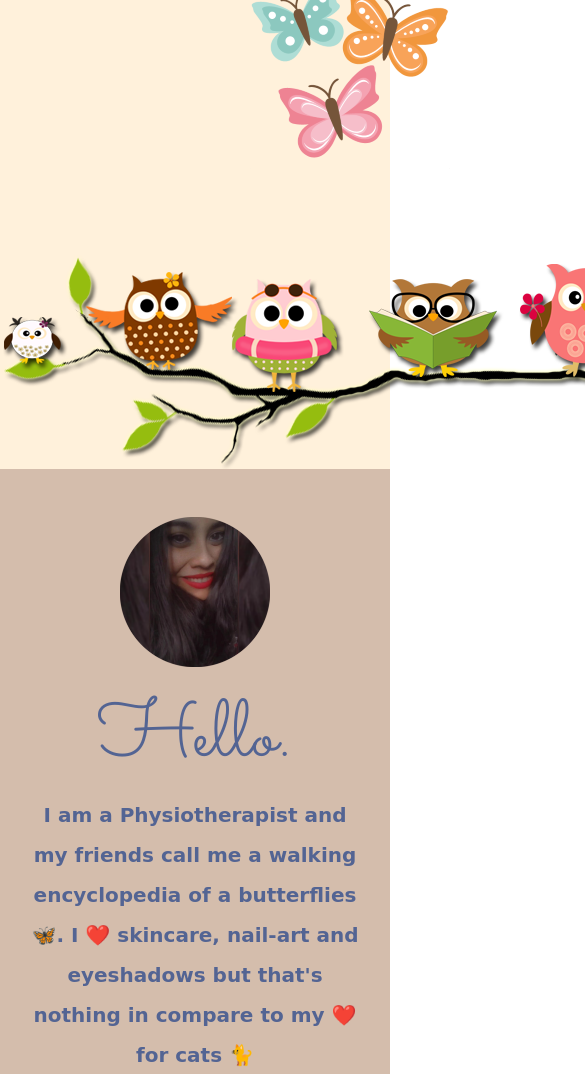
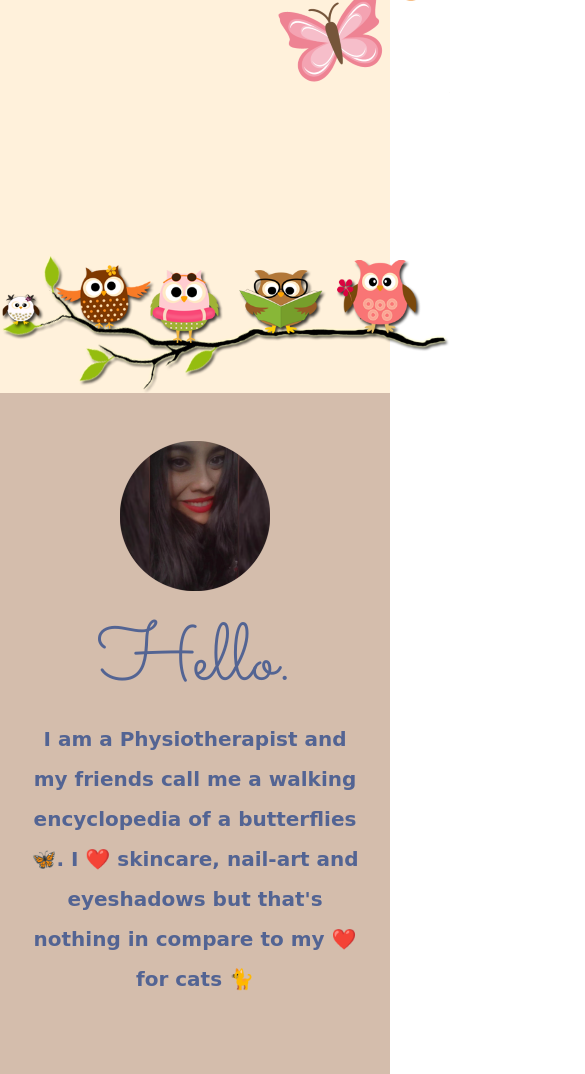
Before and after one commit to ObiWanKNobee/DrMargi, a plain HTML site: page index.html in a window 390 px wide. Shown: the part 593-1667 px from the top of the page, 585 px wide, since content can reach past the window. Drawn offline with nearby package versions, Linux system fonts and the light colour scheme; a web font is replaced by a local one.

Commit message:
Update styles123.css

```diff
--- a/css/styles123.css
+++ b/css/styles123.css
@@ -51,6 +51,12 @@ a:hover {
   background-color: #FFF1DB;
   position: relative;
   padding-top: 100px;
+}
+
+@media (max-width: 600px){
+  .owlets {
+    width: 450px;
+  }
 }
 
 .middle-container {
```
